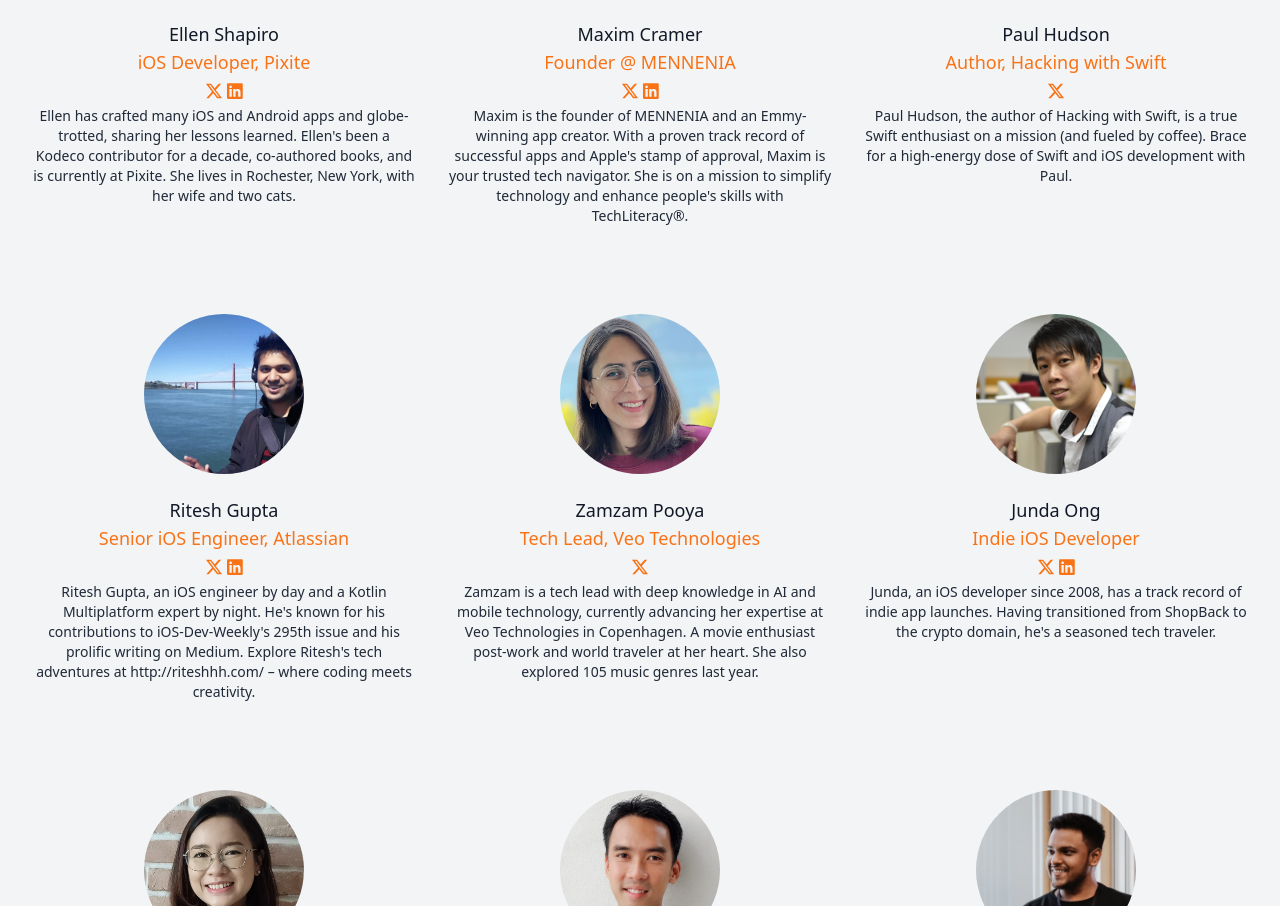
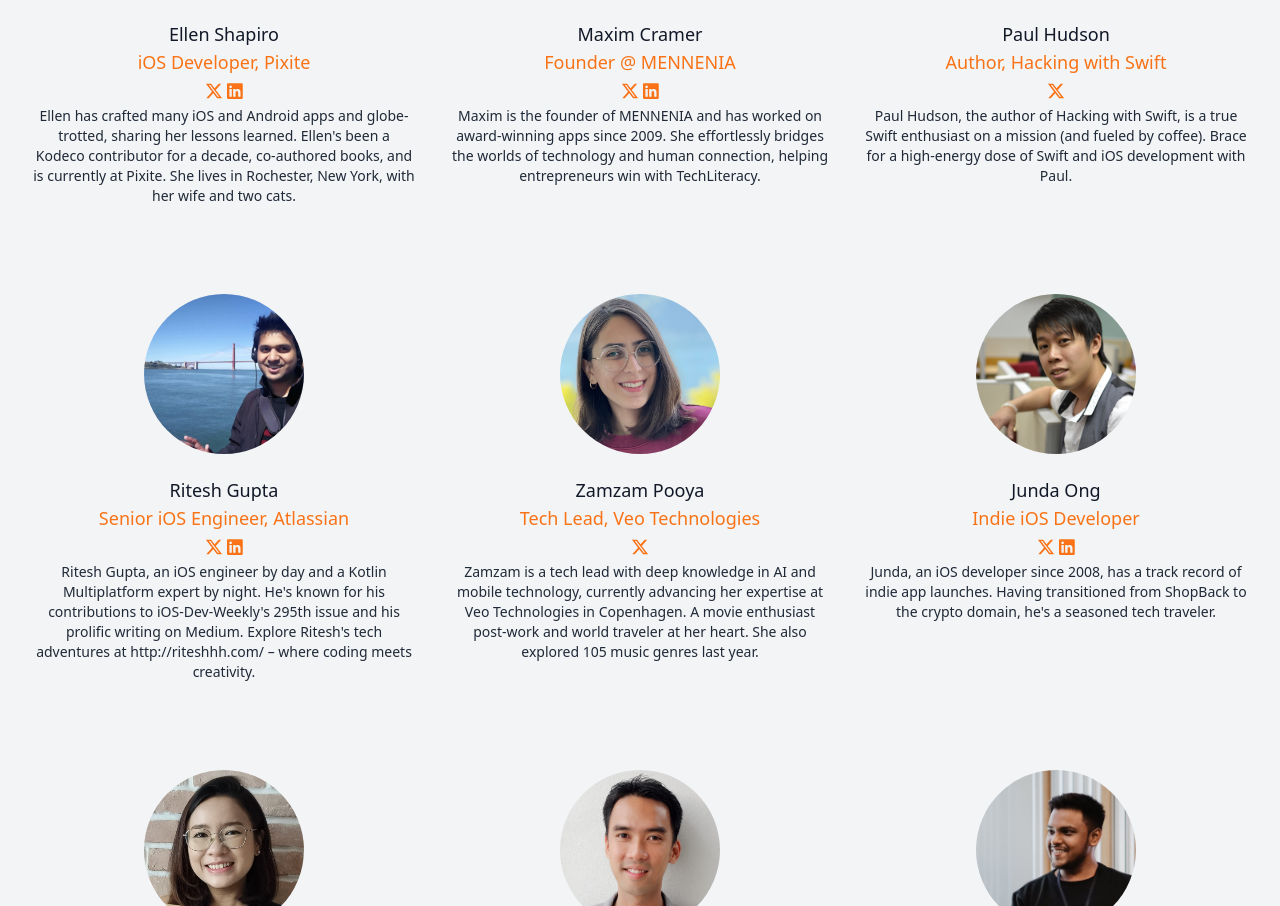
Before and after one commit to iOSConfSG/2024-website, a Next.js app: page / in a window 1280 px wide. Shown: the part 2279-3185 px from the top of the page. Built offline with nearby package versions, Linux system fonts and the light colour scheme; a web font is replaced by a local one.

Commit message:
Update speaker info

```diff
--- a/src/data/speakers.js
+++ b/src/data/speakers.js
@@ -16,8 +16,8 @@
     "companyUrl": "https://mennenia.com",
     "xTwitter": "mennenia",
     "linkedin": "maxim-cramer-founder",
-    "shortBio": "Maxim is the founder of MENNENIA and an Emmy-winning app creator. With a proven track record of successful apps and Apple's stamp of approval, Maxim is your trusted tech navigator. She is on a mission to simplify technology and enhance people's skills with TechLiteracy®.",
-    "bio": "Maxim is the founder of MENNENIA and an Emmy-winning app creator. With a proven track record of successful apps and Apple's stamp of approval, Maxim is your trusted tech navigator. She is on a mission to simplify technology and enhance people's skills with TechLiteracy®.",
+    "shortBio": "Maxim is the founder of MENNENIA and has worked on award-winning apps since 2009. She effortlessly bridges the worlds of technology and human connection, helping entrepreneurs win with TechLiteracy.",
+    "bio": "Maxim is the founder of MENNENIA and has worked on award-winning apps since 2009. She effortlessly bridges the worlds of technology and human connection, helping entrepreneurs win with TechLiteracy.",
   },
   {
     "name": "Paul Hudson",
```
